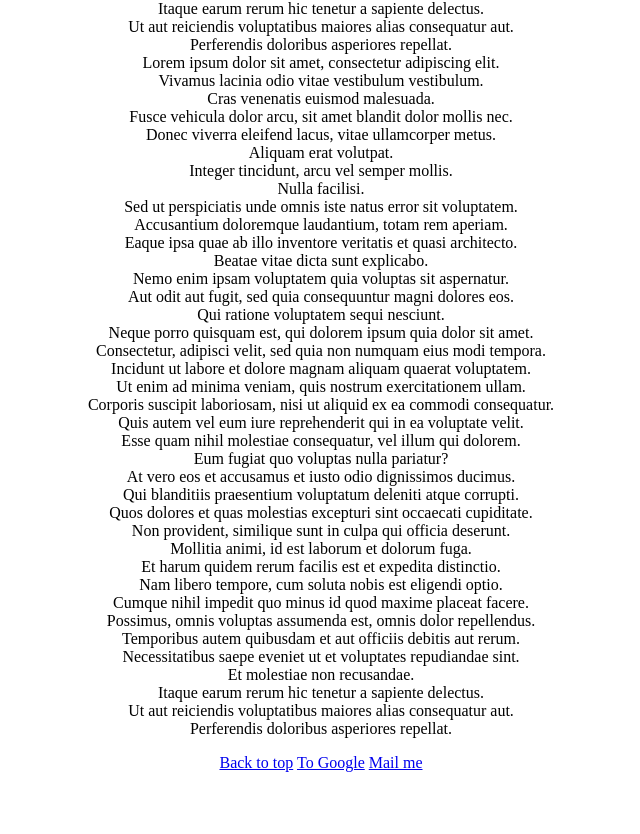
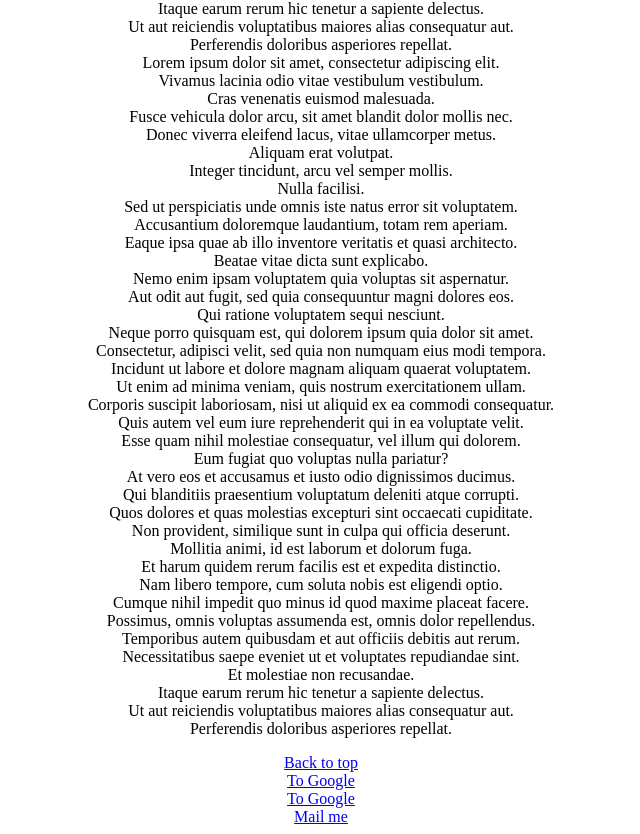
Before and after one commit to VK-Web-Dev-CC/Links, a plain HTML site: page index.html in a window 1280 px wide. Shown: the part 1250-2084 px from the top of the page, without its empty margins (319-959 px from the left). Before the commit the page ends 2030 px from the top, so only its background shows below. Drawn offline with Linux system fonts and the light colour scheme.

Commit message:
Added line spacing for links and added new tab link

```diff
--- a/index.html
+++ b/index.html
@@ -116,9 +116,10 @@
             Ut aut reiciendis voluptatibus maiores alias consequatur aut.<br>
             Perferendis doloribus asperiores repellat.<br>
         </p>
-        <a href="#top">Back to top</a>
-        <a href="https://www.google.com">To Google</a>
-        <a href="mailto:someone@example.com">Mail me</a>
+        <a href="#top">Back to top</a> <br>
+        <a href="https://www.google.com">To Google</a> <br>
+        <a href="https://www.google.com" target="_blank">To Google</a> <br>
+        <a href="mailto:someone@example.com">Mail me</a> <br>
     </center>
 </body>
 </html>
```
